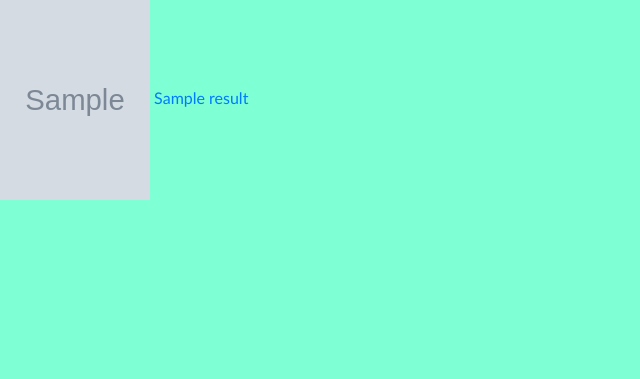
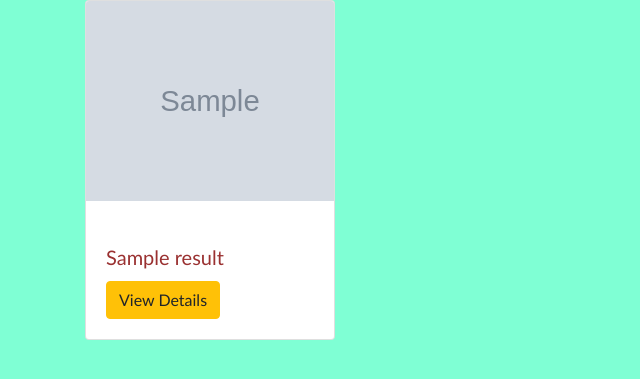
Before and after one commit to nikhilrajk99/cinema, a Django app: template cinemaproject/templates/index.html in a window 1280 px wide. Shown: the part 56-435 px from the top of the page, without its empty margins (0-640 px from the left). Run offline with Django 3.2, Linux system fonts and the light colour scheme; the template is opened without the code that fills it: most values are stand-ins (such as "Sample title", 1, 10 or a date in 2020); grey boxes marked "Sample" are stand-in pictures.

Commit message:
Update index.html

```diff
--- a/cinemaproject/templates/index.html
+++ b/cinemaproject/templates/index.html
@@ -1,12 +1,25 @@
 {% extends 'base.html' %}
 {% block body %}
-{% for i in result %}
-<img src="{{i.img.url}}" width="150" height="200">
-<a href="{% url 'cinemaapp:detail' i.id %}">{{i.name}}</a>
-<br>
+
+<div class="container">
+    <div class="row">
+        {% for i in result %}
+        <div class="col-md-3">
+            <div class="card" style="width:250px; height:100%;">
+            <img class="card-img-top" src="{{i.img.url}}" width="150" height="200" alt="Card image cap">
+                <br>
+            <div class="card-body">
+            <h5 class="card-title">{{i.name}}</h5>
+<!--            <p class="card-text">{{i.desc}}</p>-->
+            <a href="{% url 'cinemaapp:detail' i.id %}" class="btn btn-warning">View Details</a>
+            </div>
+            </div>
+        </div>
+        {% endfor %}
+    </div>
+</div>
 <!--{{i.desc}}-->
 <!--<br>-->
 <!--{{i.year}}-->
 <br>
-{% endfor %}
 {% endblock %}
```
